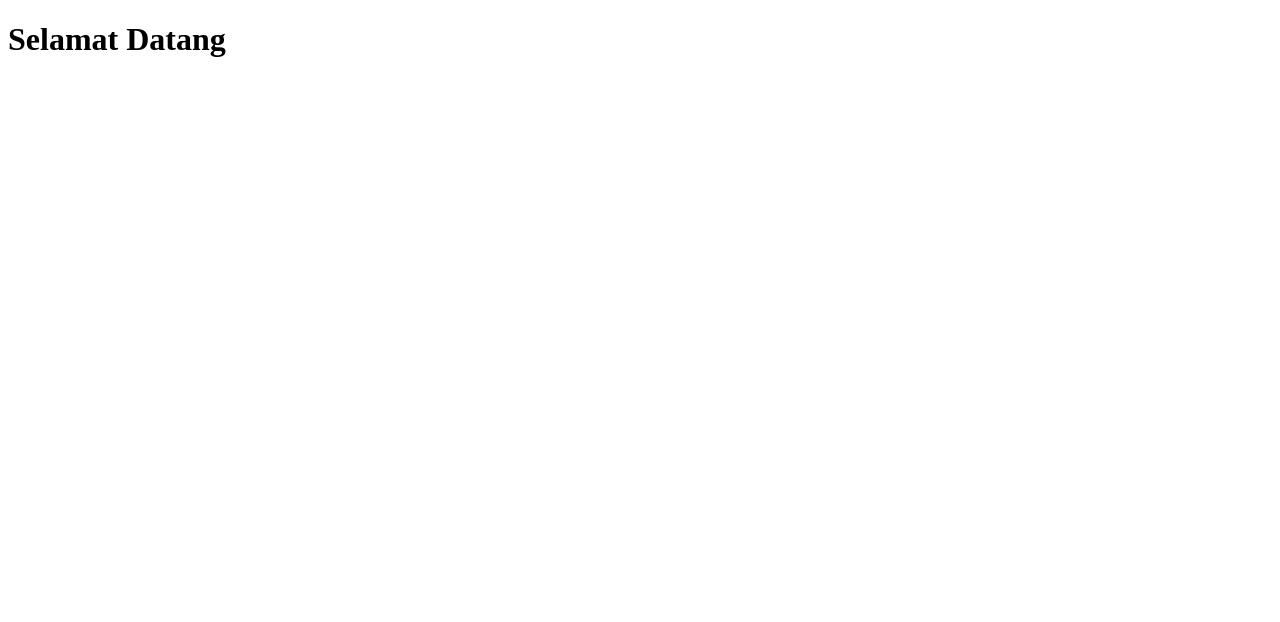
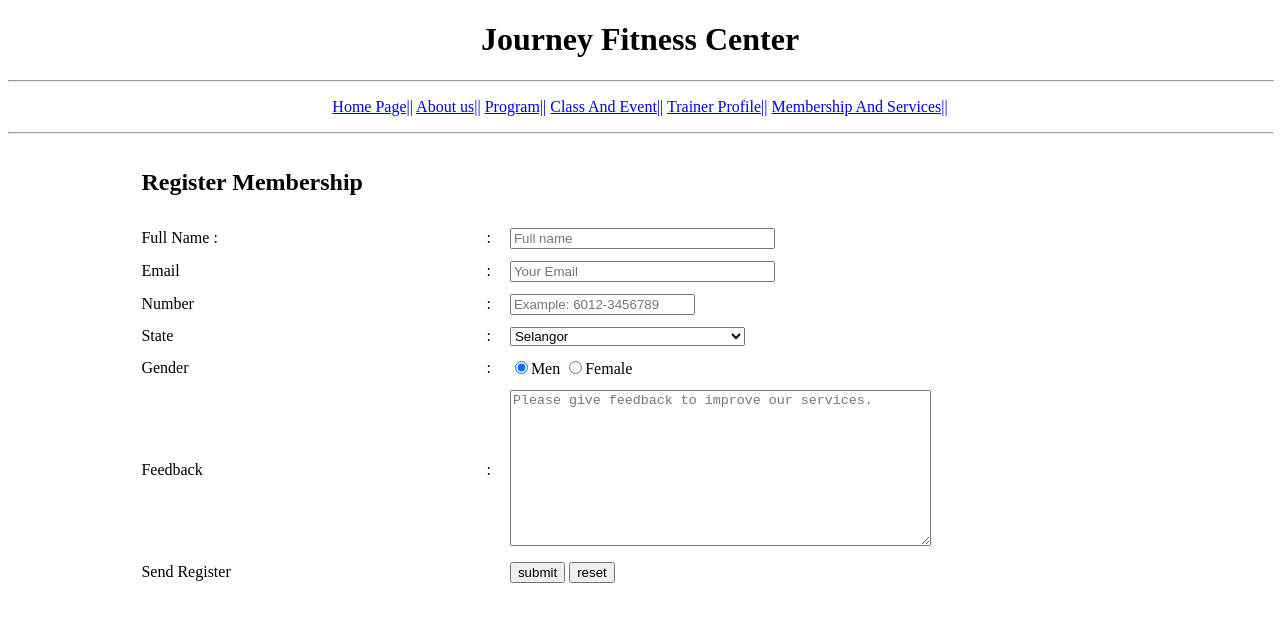
Before and after one commit to daniekamiel/Simple-Website, a plain HTML site: page register.html in a window 1280 px wide. Drawn offline with Linux system fonts and the light colour scheme.

Commit message:
Update register.html

```diff
--- a/register.html
+++ b/register.html
@@ -1,10 +1,91 @@
 <!DOCTYPE html>
 <html>
 	<head>
-		<title> Home Page</title>
+		<title> Register Membership</title>
 	</head>
 	<body>
-			<h1>Selamat Datang </h1>
-			<p> </p>
+			<h1 align="Center" width="100%" > Journey Fitness Center </h1>
+			<hr align="Center" size="2" width="100%">
+			<p align="Center">
+				<a href="index.html">Home Page||</a>
+				<a href="about.html">About us||</a>
+				<a href="program.html">Program||</a>
+				<a href="class.html">Class And Event||</a>
+				<a href="trainer.html">Trainer Profile||</a>
+				<a href="membership.html">Membership And Services||</a>
+			<hr align="Center" size="2" width="100%">
+
 	</body>
+
+	<form>
+		<Table border ="0" align="Center" cellpadding = "5" width = "80%" height = "250">
+		<tr>
+			<td coldspan ="3"><h2>Register Membership</h2></td>
+		</tr>
+
+		<tr>
+			<td>Full Name : </td>
+			<td> : </td>
+			<td><input type= "text" name= "Name" size= "30" placeholder= "Full name"required></td>
+		</tr>
+
+		<tr>
+			<td>Email</td>
+			<td>:</td>
+			<td><input type= "email" name= "Email" size= "30" placeholder= "Your Email "required></td>
+		</tr>
+
+		<tr>
+			<td>Number </td>
+			<td>:</td>
+			<td><input type= "tel" id="Phone" placeholder="Example: 6012-3456789" pattern="6[0-9]{3}-[0-9]{7,8}"  required></td>
+		</tr>
+
+		<tr>
+			<td>State</td>
+			<td>:</td>
+			<td><select name = "State" size ="1">
+				<option value=select >Selangor</option>
+				<option value="Johor">Johor</option>
+				<option value="Kedah">Kedah</option>
+				<option value="Kelantan">Kelantan</option>
+				<option value="Melaka">Melaka</option>
+				<option value="Negeri Sembilan">Negeri Sembilan</option>
+				<option value="Pahang">Pahang</option>
+				<option value="Perak">Perak</option>
+				<option value="Perlis">Perlis</option>
+				<option value="Pulau Pinang">Pulau Pinang</option>
+				<option value="Sabah">Sabah</option>
+				<option value="Sarawak">Sarawak</option>
+				<option value="Terengganu">Terengganu</option>
+				<option value="Wilayah Persekutuan Kuala Lumpur">Wilayah Persekutuan Kuala Lumpur</option>
+				<option value="Wilayah Persekutuan Labuan">Wilayah Persekutuan Labuan</option>
+				<option value="Wilayah Persekutuan Putrajaya">Wilayah Persekutuan Putrajaya</option>
+				</select>
+			</td>
+		</tr>
+
+		<tr>
+			<td>Gender </td>
+			<td>:</td>
+			<td><input type="radio" name="Gender" value="M" checked>Men
+				<input type="radio" name="Gender" value="F">Female</td>
+		</tr>
+
+		<tr>
+			<td>Feedback</td>
+			<td>:</td>
+			<td><Textarea Name = "Feedback" rows="10" cols="50" wrap="soft" placeholder= "Please give feedback to improve our services."></Textarea></td>
+		</tr>
+
+		<tr>
+			<td>Send Register</td>
+			<td> </td>
+			<td>
+				<Input type="submit" value="submit"></Input>
+				<input type="reset" value="reset">
+			</td>
+		</tr>
+
+	</form>
 </html>
```
